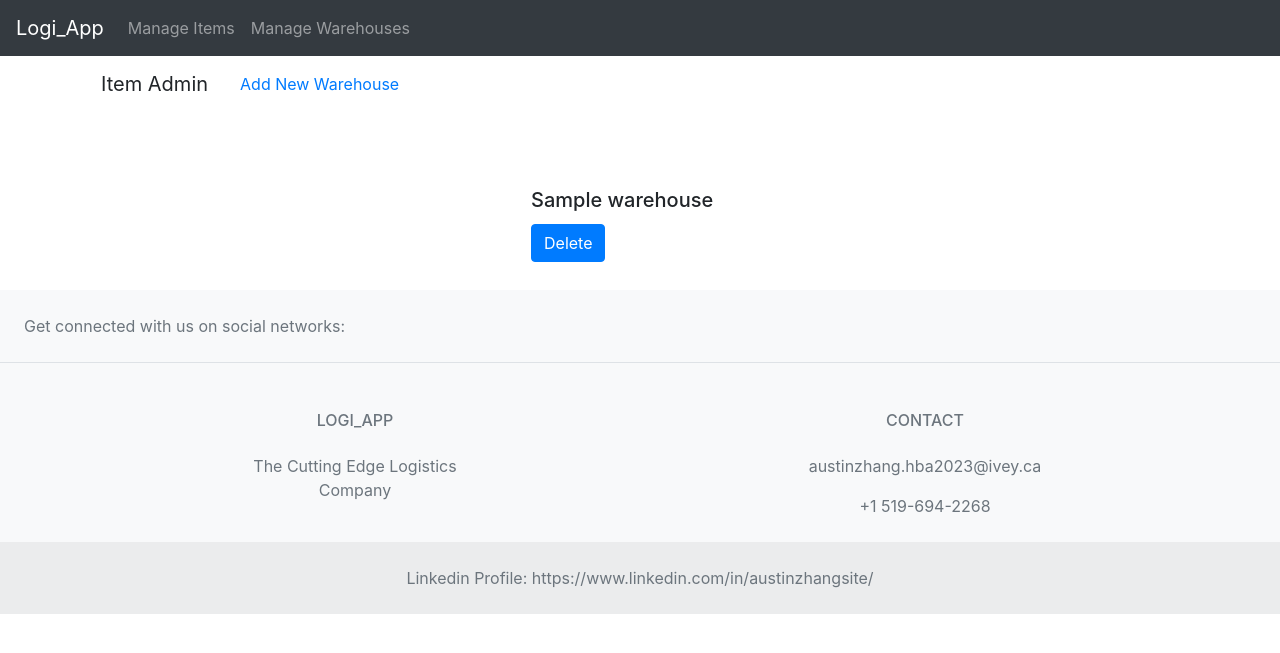
After one commit to Austin6868/Shopify_Tech_Challenge_2023, a Django app: page /posts_warehouse/ in a window 1280 px wide. The commit adds this page. Shown: the top 653 px of the page. Run offline with Django 4.2, Linux system fonts and the light colour scheme; tables that the repository leaves empty hold one stand-in row (values such as "Sample post"); some libraries are stand-ins or nearby versions.

Commit message:
Basic CRUD done, warehouse requirement satisfied

```diff
--- a/Logi_App/admin.py
+++ b/Logi_App/admin.py
@@ -7,4 +7,6 @@ from .models import Warehouse
 class PostAdmin(admin.ModelAdmin):
     prepopulated_fields = {'slug': ('name',), }
 
-admin.site.register(Warehouse)
+@admin.register(Warehouse)
+class WarehouseAdmin(admin.ModelAdmin):
+    prepopulated_fields = {'slug': ('name',), }
--- a/Logi_App/models.py
+++ b/Logi_App/models.py
@@ -7,20 +7,21 @@ from django.contrib.auth.models import User
 
 
 class Warehouse(models.Model):
-    name = models.CharField(max_length=200, primary_key=True, default="default")
+    name = models.CharField(max_length=200, unique=True, default="default")
     city = models.CharField(max_length=200, default="default")
     state = models.CharField(max_length=200, default="default")
     size = models.CharField(max_length=200, null=True, default="0")
+    slug = models.SlugField(max_length=100, unique=True, null=True)
 
     def __str__(self):
         return self.name
 
 class Inv_Item(models.Model):
 
-    name = models.CharField(max_length=200)
+    name = models.CharField(max_length=200, unique=True)
     description = models.TextField(null=True)
     manager = models.ForeignKey(User, on_delete=models.CASCADE, related_name='Logi_App')
-    warehouse = models.ForeignKey(Warehouse, default=1, on_delete=models.CASCADE, null=True)
+    warehouse = models.ForeignKey(Warehouse, default="none", on_delete=models.SET_DEFAULT, null=True, blank=True)
     slug = models.SlugField(max_length=100, unique=True)
     updated = models.DateTimeField(auto_now=True)
     created = models.DateTimeField(default=timezone.now)
--- a/Logi_App/urls.py
+++ b/Logi_App/urls.py
@@ -6,8 +6,11 @@ app_name = 'Logi_App'
 urlpatterns = [
     path('', views.IndexView.as_view(), name='index'),
     path('add', views.AddView.as_view(), name='add'),
+    path('add_warehouse', views.AddWarehouse.as_view(), name='add_warehouse'),
     path('posts/', views.PostView.as_view(), name='posts'),
+    path('posts_warehouse/', views.PostWarehouse.as_view(), name='posts_warehouse'),
     path('<slug:slug>/', views.SingleView.as_view(), name='single'),
     path('edit/<int:pk>/', views.EditView.as_view(), name='edit'),
     path('delete/<int:pk>/', views.Delete.as_view(), name='delete'),
+    path('delete_warehouse/<int:pk>/', views.DeleteWarehouse.as_view(), name='confirm-delete_warehouse'),
 ]
--- a/Logi_App/views.py
+++ b/Logi_App/views.py
@@ -39,3 +39,20 @@ class Delete(DeleteView):
     pk_url_kwarg = 'pk'
     success_url = reverse_lazy('Logi_App:posts')
     template_name = 'Logi_App/confirm-delete.html'
+
+class AddWarehouse(CreateView):
+    model = Warehouse
+    template_name = 'Logi_App/add_warehouse.html'
+    fields = '__all__'
+    success_url = reverse_lazy('Logi_App:posts_warehouse')
+
+class DeleteWarehouse(DeleteView):
+    model = Warehouse
+    pk_url_kwarg = 'pk'
+    success_url = reverse_lazy('Logi_App:posts_warehouse')
+    template_name = 'Logi_App/confirm-delete.html'
+
+class PostWarehouse(ListView):
+    model = Warehouse
+    template_name = "Logi_App/posts_warehouse.html"
+    context_object_name = 'post_list'
--- a/templates/Logi_App/navbar.html
+++ b/templates/Logi_App/navbar.html
@@ -6,7 +6,7 @@
         <a class="nav-link" href="{% url 'Logi_App:posts' %}">Manage Items</a>
       </li>
         <li class="nav-item">
-        <a class="nav-link" href="{% url 'Logi_App:posts' %}">Manage Warehouses</a>
+        <a class="nav-link" href="{% url 'Logi_App:posts_warehouse' %}">Manage Warehouses</a>
       </li>
     </ul>
 </nav>
--- /dev/null
+++ b/templates/Logi_App/posts_warehouse.html
@@ -0,0 +1,22 @@
+{% extends 'Logi_App/base.html' %}
+
+{% block content %}
+    <div class="container">
+      <nav class="navbar navbar-expand-lg">
+        <a class="navbar-brand">Item Admin</a>
+          <a class="nav-link" href = "{% url 'Logi_App:add_warehouse' %}">Add New Warehouse</a>
+      </nav>
+    </div>
+
+    {% for post in post_list %}
+    <div class="container pt-5 my-2" style="width: 18rem;">
+    <div class="'col-md-4">
+    <div class="card-body">
+        <h5 class="card-title">{{post.name}}</h5>
+        <a class="btn btn-primary" href = "{% url 'Logi_App:confirm-delete_warehouse' post.pk %}">Delete</a>
+    </div>
+    </div>
+    </div>
+    {% endfor %}
+
+{% endblock %}
```
Also changed, not shown: Logi_App/forms.py (+6 -1 lines), templates/Logi_App/confirm-delete_warehouse.html (added, +14 -0 lines), templates/Logi_App/edit_warehouse.html (deleted, +0 -29 lines), Logi_App/migrations/0001_initial.py, Logi_App/migrations/0002_alter_inv_item_options_and_more.py (deleted), Logi_App/migrations/0002_alter_inv_item_warehouse.py (added), Logi_App/migrations/0003_alter_inv_item_warehouse.py (added).
